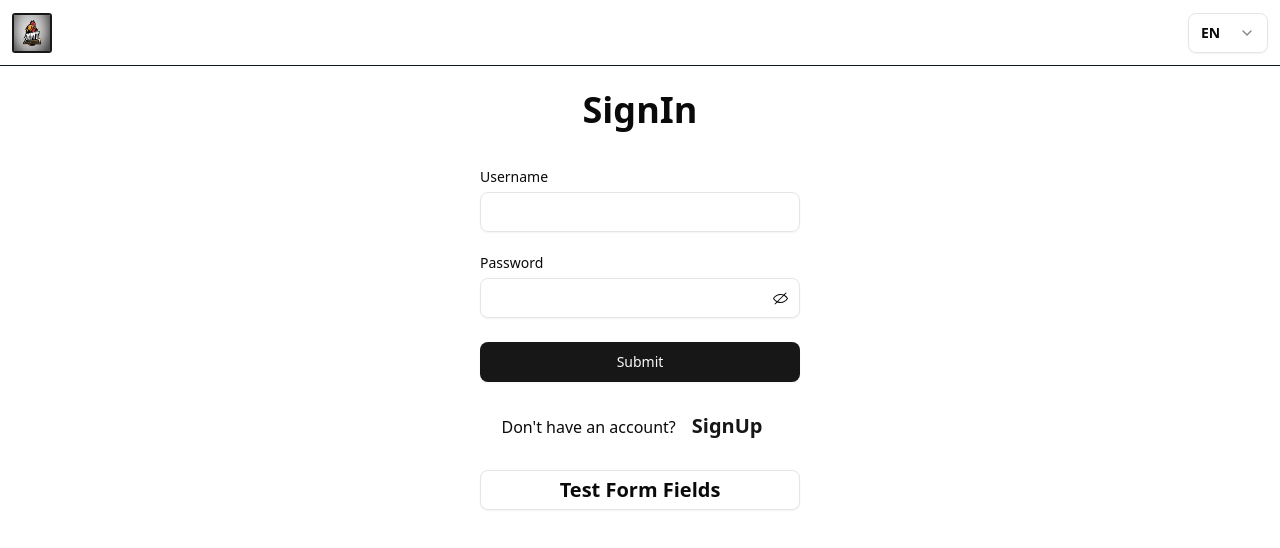
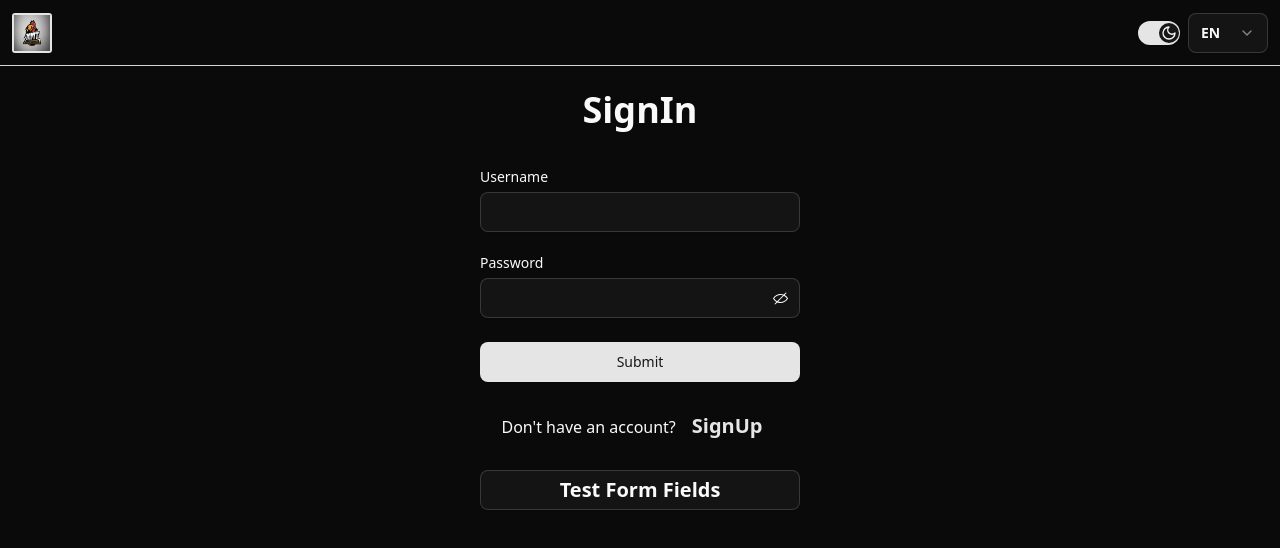
Before and after one commit to macminhtung/react-app, a React (Vite) app: page /signin in a window 1280 px wide. Shown: the top 548 px of the page. Built offline with nearby package versions, Linux system fonts and the light colour scheme.

Commit message:
add theme mode

```diff
--- a/src/app-router/index.tsx
+++ b/src/app-router/index.tsx
@@ -2,6 +2,7 @@ import { lazy, Suspense } from 'react';
 import { Route, Routes, BrowserRouter, Navigate } from 'react-router';
 import { ROUTE_PATH } from '@/common/constants';
 import NotFoundPage from '@/pages/NotFound';
+import { AppContext, useAppContextValue } from '@/context/useAppContext';
 import { AuthContext, useAuthContextValue } from '@/context/useAuthContext';
 import PublicLayout from '@/app-router/public-layout';
 import AuthenticatedLayout from '@/app-router/authenticated-layout';
@@ -16,8 +17,9 @@ const TestFormPage = lazy(() => import('@/pages/TestForm'));
 
 const AppRoutes = () => {
   return (
+    <AppContext.Provider value={useAppContextValue()}>
+      <Toaster position='top-right' />
       <BrowserRouter>
-      <Toaster position='top-right' />
         <AuthContext.Provider value={useAuthContextValue()}>
           <Suspense
             fallback={
@@ -51,6 +53,7 @@ const AppRoutes = () => {
           </Suspense>
         </AuthContext.Provider>
       </BrowserRouter>
+    </AppContext.Provider>
   );
 };
 
--- a/src/common/enums/local-storage-key.enum.ts
+++ b/src/common/enums/local-storage-key.enum.ts
@@ -1,4 +1,5 @@
 export enum ELocalStorageKey {
+  UI_THEME = 'UI-THEME',
   ACCESS_TOKEN = 'ACCESS_TOKEN',
   REFRESH_TOKEN = 'REFRESH_TOKEN',
 }
--- a/src/components/Header.tsx
+++ b/src/components/Header.tsx
@@ -2,8 +2,10 @@ import { useTranslation } from 'react-i18next';
 import { resources } from '@/i18next/i18n';
 import { useNavigate } from 'react-router';
 import { ROUTE_PATH } from '@/common/constants';
+import { MoonIcon, SunMediumIcon } from 'lucide-react';
+import { useAppContext, ETheme } from '@/context/useAppContext';
 import { useAuthContext } from '@/context/useAuthContext';
-import { AvatarC, ButtonC, SelectC } from '@/components/ui-customize';
+import { AvatarC, ButtonC, SelectC, SwitchC } from '@/components/ui-customize';
 
 const languageOptions = Object.keys(resources).map((key) => ({
   label: <p className='font-semibold'>{key.toUpperCase()}</p>,
@@ -14,17 +16,29 @@ const Header = () => {
   const { t, i18n } = useTranslation();
   const { accessToken } = useAuthContext();
   const navigate = useNavigate();
+  const { theme, setTheme } = useAppContext();
+  const isDarkMode = theme === ETheme.DARK;
+
   const isLoggedIn = !!accessToken;
 
   return (
-    <div className={'flex items-center p-3 gap-2 border-b-[1px] border-b-gray-900 h-[66px]'}>
+    <div className='flex items-center p-3 gap-2 border-b-[1px] border-b-gray-900 h-[66px] dark:border-b-gray-300'>
       <AvatarC
         src='/logo.jpg'
         className={'rounded-[0.2rem] cursor-pointer size-10 transition-all hover:rounded-[50%]'}
         onClick={() => navigate(ROUTE_PATH.ROOT)}
       />
       {isLoggedIn && <div className='grow-0 bg-gray-200'></div>}
-      <div className='flex gap-2 ml-auto'>
+      <div className='flex items-center gap-2 ml-auto'>
+        <SwitchC
+          icon={
+            isDarkMode ? <MoonIcon className='h-4 w-4' /> : <SunMediumIcon className='h-4 w-4' />
+          }
+          checked={isDarkMode}
+          onCheckedChange={() => setTheme(isDarkMode ? ETheme.LIGHT : ETheme.DARK)}
+          className='h-6 w-[2.65rem]'
+          thumbClassName='h-5 w-5 data-[state=checked]:translate-x-5'
+        />
         {isLoggedIn && <ButtonC>{t('common.signOut')}</ButtonC>}
         <SelectC
           className='w-20'
--- a/src/components/form/FormField.tsx
+++ b/src/components/form/FormField.tsx
@@ -82,7 +82,10 @@ export const FormFieldC = <T extends TZodSchema>(props: TFormField<T>) => {
         <FormItem>
           <FormControl>
             <div
-              className={cn('flex gap-2 flex-col', isHorizontal && 'flex-row-reverse justify-end')}
+              className={cn(
+                'flex gap-2 flex-col ',
+                isHorizontal && 'flex-row-reverse justify-end items-center'
+              )}
             >
               <FormLabel>{label}</FormLabel>
               <ItemField {...field} {...iProps} />
--- a/src/components/ui-customize/Switch.tsx
+++ b/src/components/ui-customize/Switch.tsx
@@ -1,13 +1,42 @@
-import { type Dispatch, SetStateAction } from 'react';
+import { type Dispatch, SetStateAction, ReactNode } from 'react';
 import { Switch } from '@/components/ui';
+import * as SwitchPrimitives from '@radix-ui/react-switch';
 import { type CheckedState } from '@radix-ui/react-checkbox';
+import { cn } from '@/lib/utils';
 
 type TOriginSwitchProps = React.ComponentProps<typeof Switch>;
 type TSwitchProps = TOriginSwitchProps & {
+  icon?: ReactNode;
+  className?: string;
+  thumbClassName?: string;
   onChange?: Dispatch<SetStateAction<CheckedState>>; // Use for react-hook-form
 };
 
 export function SwitchC(props: TSwitchProps) {
-  const { onChange, ...rest } = props;
-  return <Switch {...rest} onCheckedChange={(v) => onChange && onChange(v)} />;
+  const { onChange, className, thumbClassName, icon, onCheckedChange, ...rest } = props;
+  return (
+    <SwitchPrimitives.Root
+      className={cn(
+        'peer data-[state=checked]:bg-primary data-[state=unchecked]:bg-input focus-visible:border-ring focus-visible:ring-ring/50 dark:data-[state=unchecked]:bg-input/80 inline-flex h-[1.15rem] w-8 shrink-0 items-center rounded-full border border-transparent shadow-xs transition-all outline-none focus-visible:ring-[3px] disabled:cursor-not-allowed disabled:opacity-50',
+        className
+      )}
+      {...rest}
+      onCheckedChange={
+        onCheckedChange &&
+        ((v) => {
+          onCheckedChange(v);
+          if (onChange) onChange(v);
+        })
+      }
+    >
+      <SwitchPrimitives.Thumb
+        className={cn(
+          'bg-background dark:data-[state=unchecked]:bg-foreground dark:data-[state=checked]:bg-primary-foreground pointer-events-none size-4 rounded-full ring-0 transition-transform data-[state=checked]:translate-x-[calc(100%-2px)] data-[state=unchecked]:translate-x-0 flex items-center justify-center',
+          thumbClassName
+        )}
+      >
+        {icon && icon}
+      </SwitchPrimitives.Thumb>
+    </SwitchPrimitives.Root>
+  );
 }
--- /dev/null
+++ b/src/context/useAppContext.ts
@@ -0,0 +1,44 @@
+import { useEffect, type Dispatch, SetStateAction } from 'react';
+import { createContext, useContext, useState } from 'react';
+import { ELocalStorageKey } from '@/common/enums';
+
+export enum ETheme {
+  DARK = 'dark',
+  LIGHT = 'light',
+}
+
+interface IAppContext {
+  theme: ETheme;
+  setTheme: Dispatch<SetStateAction<ETheme>>;
+}
+
+const initValues: IAppContext = {
+  theme:
+    localStorage.getItem(ELocalStorageKey.UI_THEME) === ETheme.LIGHT ? ETheme.LIGHT : ETheme.DARK,
+  setTheme: () => null,
+};
+
+export const AppContext = createContext<IAppContext>(initValues);
+
+export const useAppContextValue = (): IAppContext => {
+  const [theme, setTheme] = useState<IAppContext['theme']>(initValues.theme);
+
+  useEffect(() => {
+    // Remove prev theme
+    const root = window.document.documentElement;
+    root.classList.remove(theme === ETheme.LIGHT ? ETheme.DARK : ETheme.LIGHT);
+
+    // Add new theme
+    root.classList.add(theme);
+
+    // Update theme to localStorage
+    localStorage.setItem(ELocalStorageKey.UI_THEME, theme);
+  }, [theme]);
+
+  return {
+    theme,
+    setTheme,
+  };
+};
+
+export const useAppContext = () => useContext(AppContext);
--- a/src/pages/TestForm.tsx
+++ b/src/pages/TestForm.tsx
@@ -52,30 +52,29 @@ const TestFormPage = () => {
   }, []);
 
   return (
-    <div className='flex flex-col items-center'>
+    <div className='flex flex-col items-center w-full max-w-[800px]'>
       <p className='text-4xl font-bold mb-10'>TEST FORM FIELDS</p>
-      <Form onSubmit={onSubmit} className='grid gap-6 w-full max-w-[20rem]'>
+      <Form onSubmit={onSubmit} className='grid gap-6 w-full'>
+        <div className='grid grid-cols-2 gap-6 max-md:grid-cols-1'>
+          <div className='grid gap-6'>
             <ItemField
               control={methods.control}
               iType={EItemFieldType.INPUT}
               label={'INPUT'}
               fieldName='input'
             />
-
             <ItemField
               control={methods.control}
               iType={EItemFieldType.PASSWORD}
               label={'PASSWORD'}
               fieldName='password'
             />
-
             <ItemField
               control={methods.control}
               iType={EItemFieldType.TEXTAREA}
               label={'TEXTAREA'}
               fieldName='textarea'
             />
-
             <ItemField
               control={methods.control}
               iType={EItemFieldType.SELECT}
@@ -83,7 +82,6 @@ const TestFormPage = () => {
               fieldName='select'
               iProps={{ options, placeholder: 'Select option', className: 'w-full' }}
             />
-
             <ItemField
               control={methods.control}
               iType={EItemFieldType.MULTI_SELECT}
@@ -91,21 +89,20 @@ const TestFormPage = () => {
               fieldName='multiSelect'
               iProps={{ options }}
             />
-
+          </div>
+          <div className='grid gap-6'>
             <ItemField
               control={methods.control}
               iType={EItemFieldType.CHECK_BOX}
               label={'CHECK_BOX'}
               fieldName='checkbox'
             />
-
             <ItemField
               control={methods.control}
               iType={EItemFieldType.SWITCH}
               label={'SWITCH'}
               fieldName='switch'
             />
-
             <ItemField
               control={methods.control}
               iType={EItemFieldType.RADIO_GROUP}
@@ -113,7 +110,6 @@ const TestFormPage = () => {
               fieldName='radioGroup'
               iProps={{ options }}
             />
-
             <ItemField
               control={methods.control}
               iType={EItemFieldType.DATE_PICKER}
@@ -121,7 +117,6 @@ const TestFormPage = () => {
               fieldName='datePicker'
               iProps={{ className: 'w-full' }}
             />
-
             <ItemField
               control={methods.control}
               iType={EItemFieldType.RANGE_DATE_PICKER}
@@ -129,6 +124,8 @@ const TestFormPage = () => {
               fieldName='rangeDatePicker'
               iProps={{ className: 'w-full' }}
             />
+          </div>
+        </div>
 
         <ButtonC type='submit'>{t('common.submit')}</ButtonC>
 
```
Lines whose indentation alone changed are shown as unchanged.
